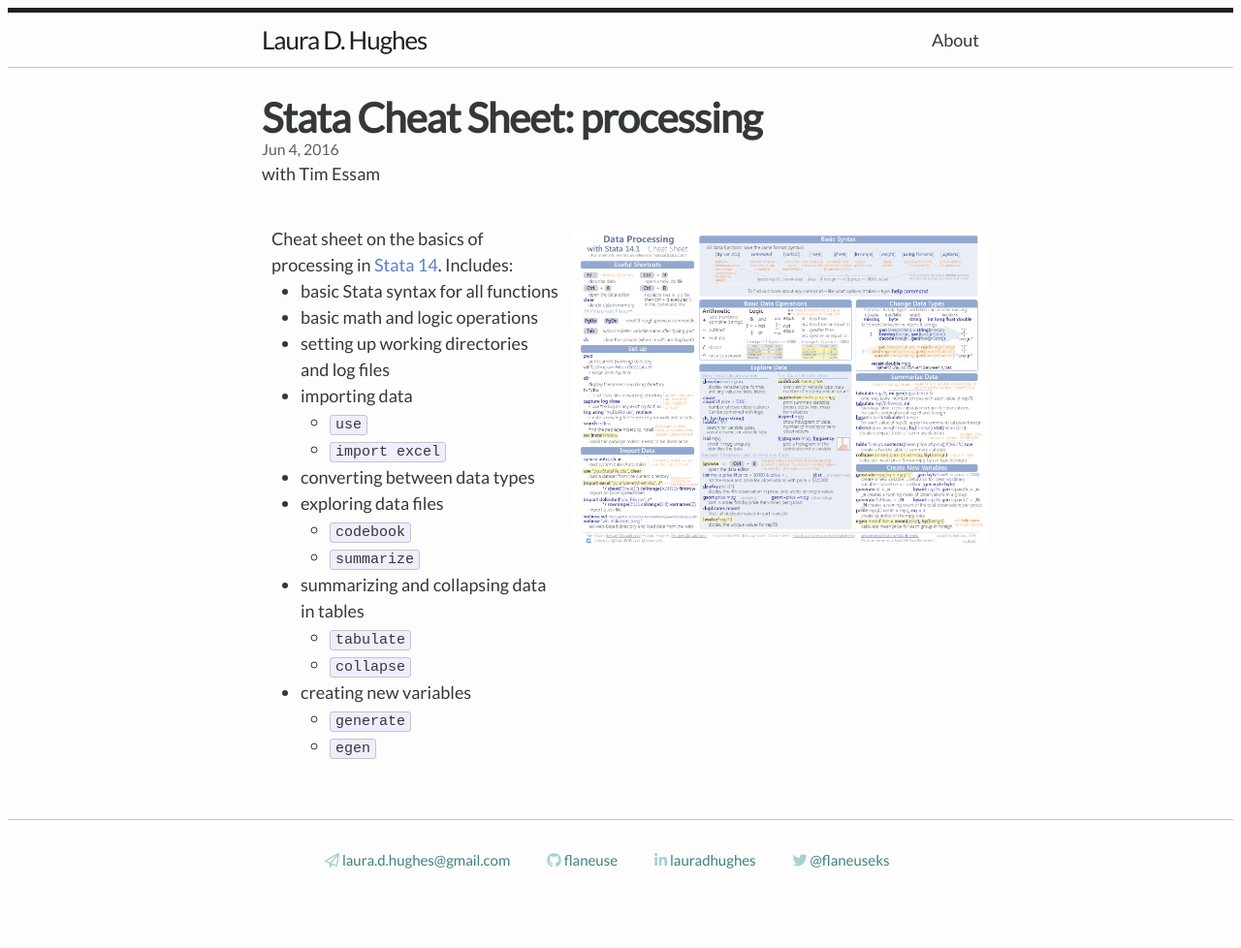
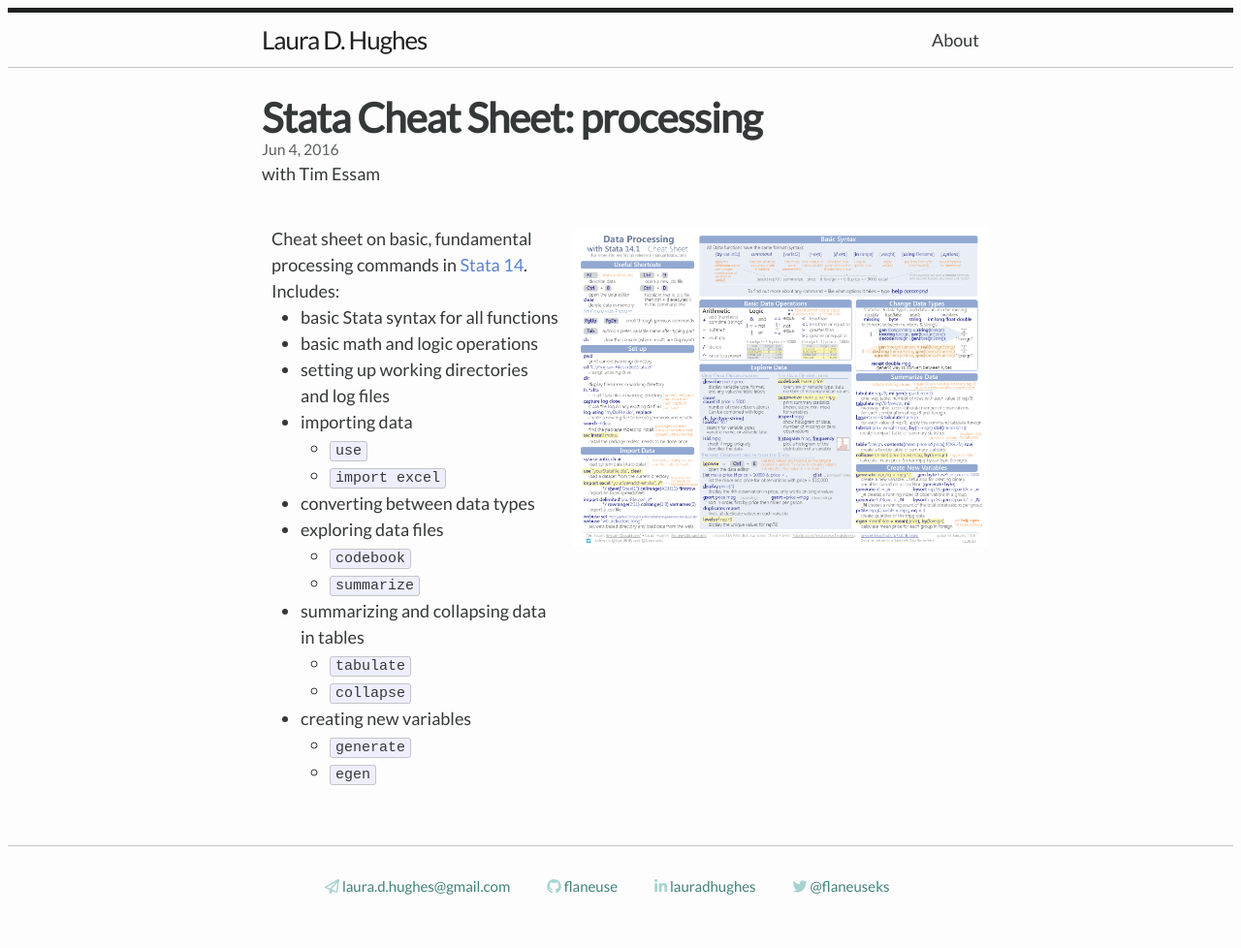
Before and after one commit to flaneuse/flaneuse.github.io, a Jekyll site: the page built from _posts/2016-06-04-stata-processing.markdown, in a window 1280 px wide. Shown: the whole page at 97% size. Built offline with Jekyll 4.4.1, drawn with Linux system fonts in a browser that asks for light colours; nearby versions of some CDN libraries; some web fonts are replaced; library files that are not in the unit come from our copies; before the commit the page ends 951 px from its top, so only the background shows below that.

Commit message:
language edit

```diff
--- a/_posts/2016-06-04-stata-processing.markdown
+++ b/_posts/2016-06-04-stata-processing.markdown
@@ -8,7 +8,7 @@ co-authors: Tim Essam
 link: "http://geocenter.github.io/StataTraining/pdf/StataCheatsheet_processing.pdf"
 ---
 
-Cheat sheet on the basics of processing in [Stata 14](http://www.stata.com).  Includes:
+Cheat sheet on basic, fundamental processing commands in [Stata 14](http://www.stata.com).  Includes:
 
 * basic Stata syntax for all functions
 * basic math and logic operations
```
